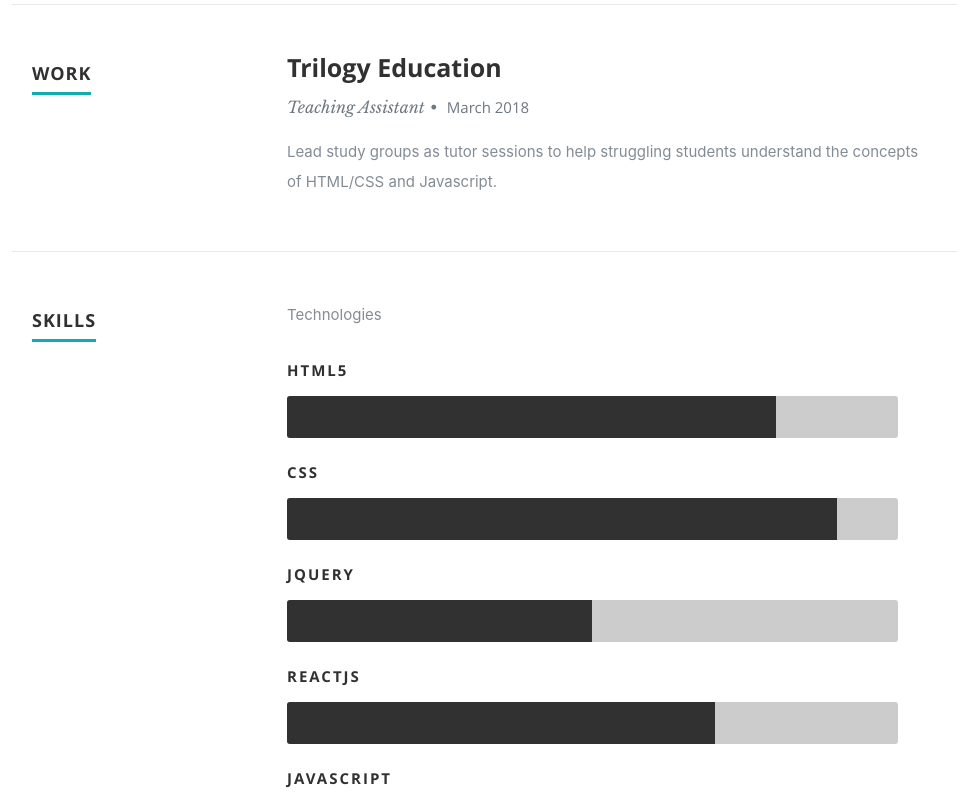
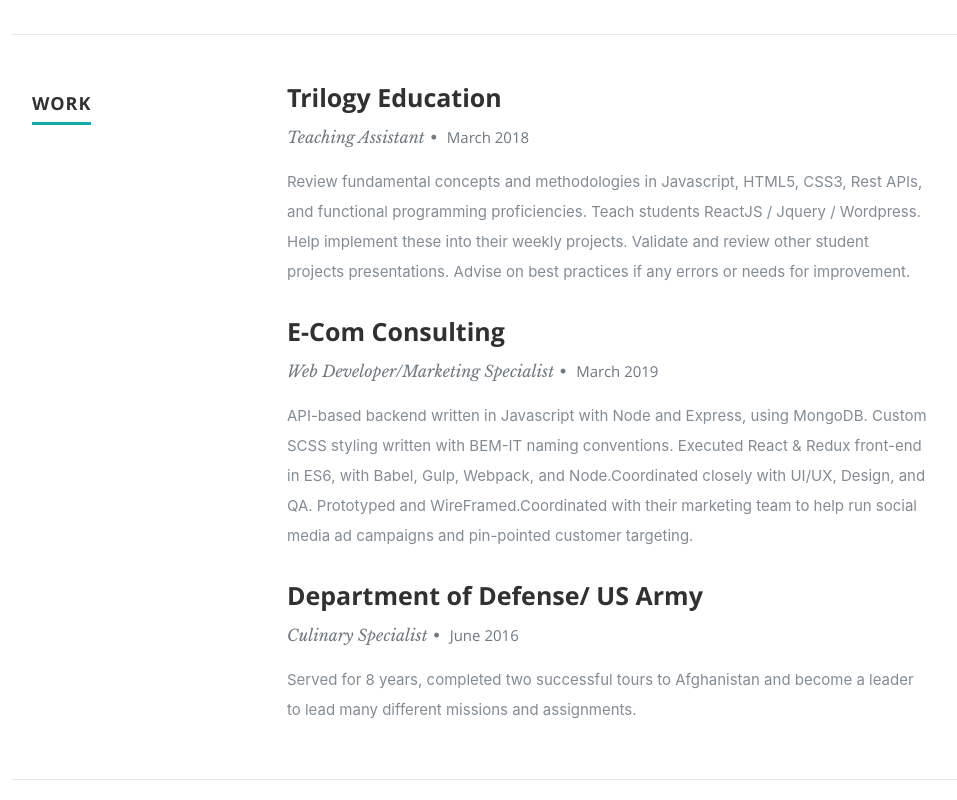
Before and after one commit to zsherman2510/MainPortfolio, a React (Create React App) app: page / in a window 1280 px wide. Shown: the part 1600-2400 px from the top of the page, without its empty margins (118-1075 px from the left). Built offline with nearby package versions, Linux system fonts and the light colour scheme.

Commit message:
edited the work section

```diff
--- a/src/components/ContactUs.js
+++ b/src/components/ContactUs.js
@@ -7,9 +7,9 @@
           <div className="twelve columns">
             <p className="lead">
               I am currently looking for active and engaging software
-              development roles in the Tucson area. I can also work remote if
+              development roles in the Arizona area. I can also work remote if
               necessary but prefer a team-oriented environment. Feel free to
-              reach out to me about any positions that you may have open.
+              email me about any positions that you may have open.
             </p>
           </div>
         </div>
--- a/src/resumeData.js
+++ b/src/resumeData.js
@@ -28,7 +28,7 @@
     }
   ],
   aboutme:
-    "I am currently a part-time Sophmore year student at The University of Arizona and pursuing my Bachelors Degree in Computer Science. I am a self taught Full Stack Web Developer, currently diving deeper into React. I believe that to be successful in life, one needs to be obsessive with their dreams and keep working towards them.",
+    " I am a self taught Full Stack Web Developer, currently diving deeper into React. I am very passionate individual that strives for greatness and is determined to learn something new everyday.  I am looking for an environment that is close-knit and always looking to get better.  I am willing to relocate from Tucson to anywhere in Arizona. I believe that to be successful in life, one needs to be obsessive with their dreams and keep working towards them.",
   address: "Tucson, AZ",
   email: "shermanzavion@gmail.com",
   education: [
@@ -36,7 +36,7 @@
       UniversityName: "University of Arizona",
       specialization: "Bachelors in Computer Science",
       MonthOfPassing: "Decemeber",
-      YearOfPassing: "2021",
+      YearOfPassing: "2018",
       Achievements:
         "Lead most of my group projects.  Tutored individuals that were having problems with applying the concepts we were learning. "
     }
@@ -48,7 +48,23 @@
       MonthOfLeaving: "March",
       YearOfLeaving: "2018",
       Achievements:
-        "Lead study groups as tutor sessions to help struggling students understand the concepts of HTML/CSS and Javascript."
+        "Review fundamental concepts and methodologies in Javascript, HTML5, CSS3, Rest APIs, and functional programming proficiencies. Teach students ReactJS / Jquery / Wordpress. Help implement these into their weekly projects. Validate and review other student projects presentations. Advise on best practices if any errors or needs for improvement."
+    },
+    {
+      CompanyName: "E-Com Consulting",
+      specialization: "Web Developer/Marketing Specialist",
+      MonthOfLeaving: "March",
+      YearOfLeaving: "2019",
+      Achievements:
+        "API-based backend written in Javascript with Node and Express, using MongoDB. Custom SCSS styling written with BEM-IT naming conventions. Executed React & Redux front-end in ES6, with Babel, Gulp, Webpack, and Node.Coordinated closely with UI/UX, Design, and QA. Prototyped and WireFramed.Coordinated with their marketing team to help run social media ad campaigns and pin-pointed customer targeting."
+    },
+    {
+      CompanyName: "Department of Defense/ US Army",
+      specialization: "Culinary Specialist",
+      MonthOfLeaving: "June",
+      YearOfLeaving: "2016",
+      Achievements:
+        "Served for 8 years, completed two successful tours to Afghanistan and become a leader to lead many different missions and assignments."
     }
   ],
   skillsDescription: "Technologies",
```
